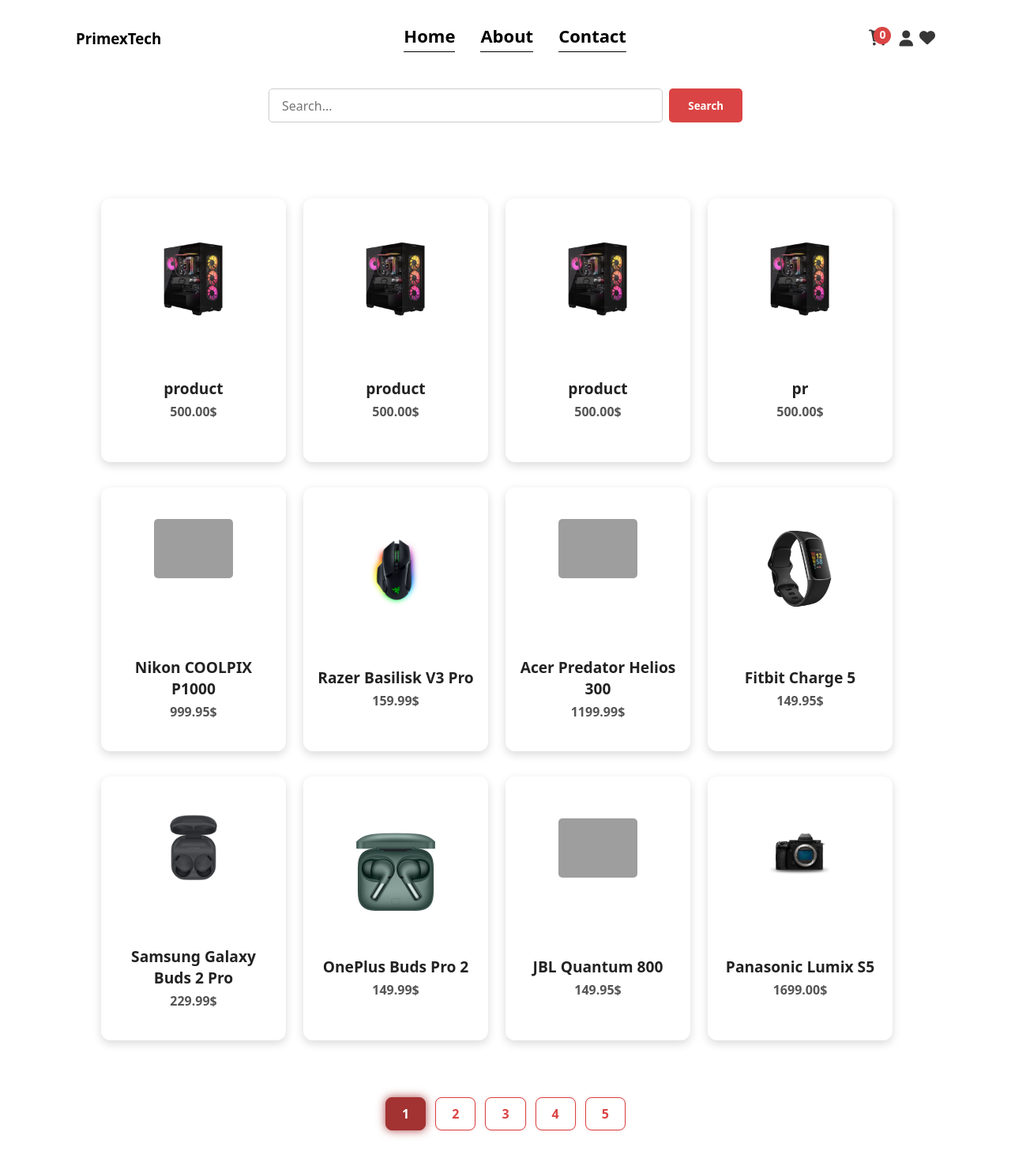
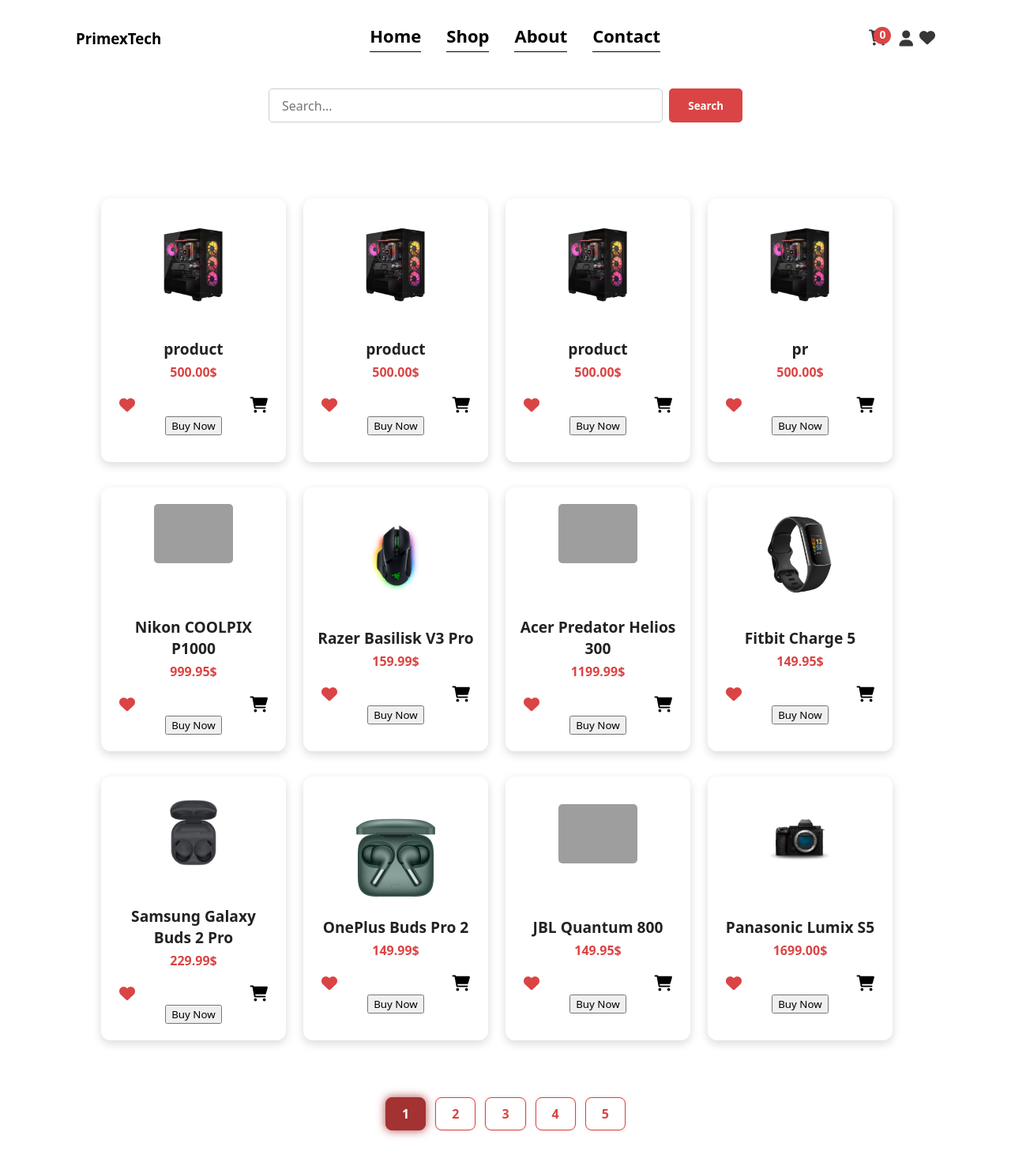
Before and after one commit to Bledioni/primexTech, a PHP site: page /inc/viewAllProducts.php in a window 1280 px wide. Shown: the whole page at 79% size. Run offline with PHP 8.4, Linux system fonts and the light colour scheme; a user stored in the database is signed in; data comes from the database, SQL or seed files in the repository; data that the repository does not hold is empty; some libraries are stand-ins or nearby versions; grey boxes are pictures that could not be loaded.

Commit message:
Updated Purchase

```diff
--- a/display/css/viewAllProducts.css
+++ b/display/css/viewAllProducts.css
@@ -26,6 +26,15 @@ body {
     width: 200px;
     height: 300px;
     margin-top: 2rem;
+    transition: 0.5s ease-in-out;
+}
+
+.product-box:hover{
+
+
+    transform: scale(1.02);
+    box-shadow: 0 4px 20px rgba(0, 0, 0, 0.15);
+
 }
 
 
@@ -34,7 +43,7 @@ body {
     height: 150px;
     overflow: hidden;
     border-radius: 5px;
-    margin-bottom: 1rem;
+    margin-bottom: -1rem;
 }
 
 .product-photo {
@@ -56,8 +65,8 @@ h4 {
 }
 
 p {
-    color: #555;
-    font-weight: 700;
+    color: #DB4444;
+    font-weight: 600;
     font-size: 1rem;
     margin: 0;
 }
@@ -95,3 +104,28 @@ p {
     border-color: #a33232;
     box-shadow: 0 0 12px rgba(163, 50, 50, 0.9);
 }
+
+/* product-wishlist-shop-now */
+
+.heart-shop-now{
+
+    display: flex;
+    justify-content: space-between;
+
+}
+
+.heart-shop-now button{
+
+    border: none;
+    background-color: white;
+    font-size: 20px;
+    margin-top: 1rem;
+    cursor: pointer;
+
+
+}
+.heart-shop-now button:nth-child(2){
+
+    color: #DB4444;
+
+}
--- a/inc/dashBoradNavInc.php
+++ b/inc/dashBoradNavInc.php
@@ -62,6 +62,7 @@ document.addEventListener("DOMContentLoaded", function () {
         <h3>PrimexTech</h3>
         <div class="links">
             <a href="../display/dashBoard.php"><h3>Home</h3></a>
+            <a href="../inc/viewAllProducts.php"><h3>Shop</h3></a>
             <a href="../inc/about.php"><h3>About</h3></a>
             <a href="../inc/contact.php"><h3>Contact</h3></a>
         </div>
--- a/inc/viewAllProducts.php
+++ b/inc/viewAllProducts.php
@@ -42,6 +42,22 @@ $products = $stmt->fetchAll(PDO::FETCH_ASSOC);
                 </div>
                 <h4><?= htmlspecialchars($product['name']) ?></h4>
                 <p><?= htmlspecialchars($product['price']) ?>$</p>
+                <div class="heart-shop-now">
+                    <form action="./wishlistLogic.php" method="POST">
+                        <input type="hidden" name="product_id" value="<?= $product['product_id'] ?>">
+                        <button type="Submit">
+                            <i id="wishlist" class="fa-solid fa-heart"></i>
+                        </button>
+                    </form>
+                        <form action="../inc/addToCart.php?product_id=<?= $product['product_id'] ?>" method="POST">
+                        <button type="submit"><i class="fa-solid fa-cart-shopping"></i></button>
+                    </form>
+                </div>
+                <form action="../inc/product.php?product_id=<?=$product['product_id']?>" method="POST">
+                        <input type="hidden" name="quantity" value="1">
+
+                    <button>Buy Now</button>
+                </form>
             </div>
         <?php endforeach; ?>
     </div>
```
Also changed, not shown: display/css/cart.css (+7 -4 lines), inc/cart.php (+8 -0 lines), inc/makeOrder.php (+4 -4 lines).
